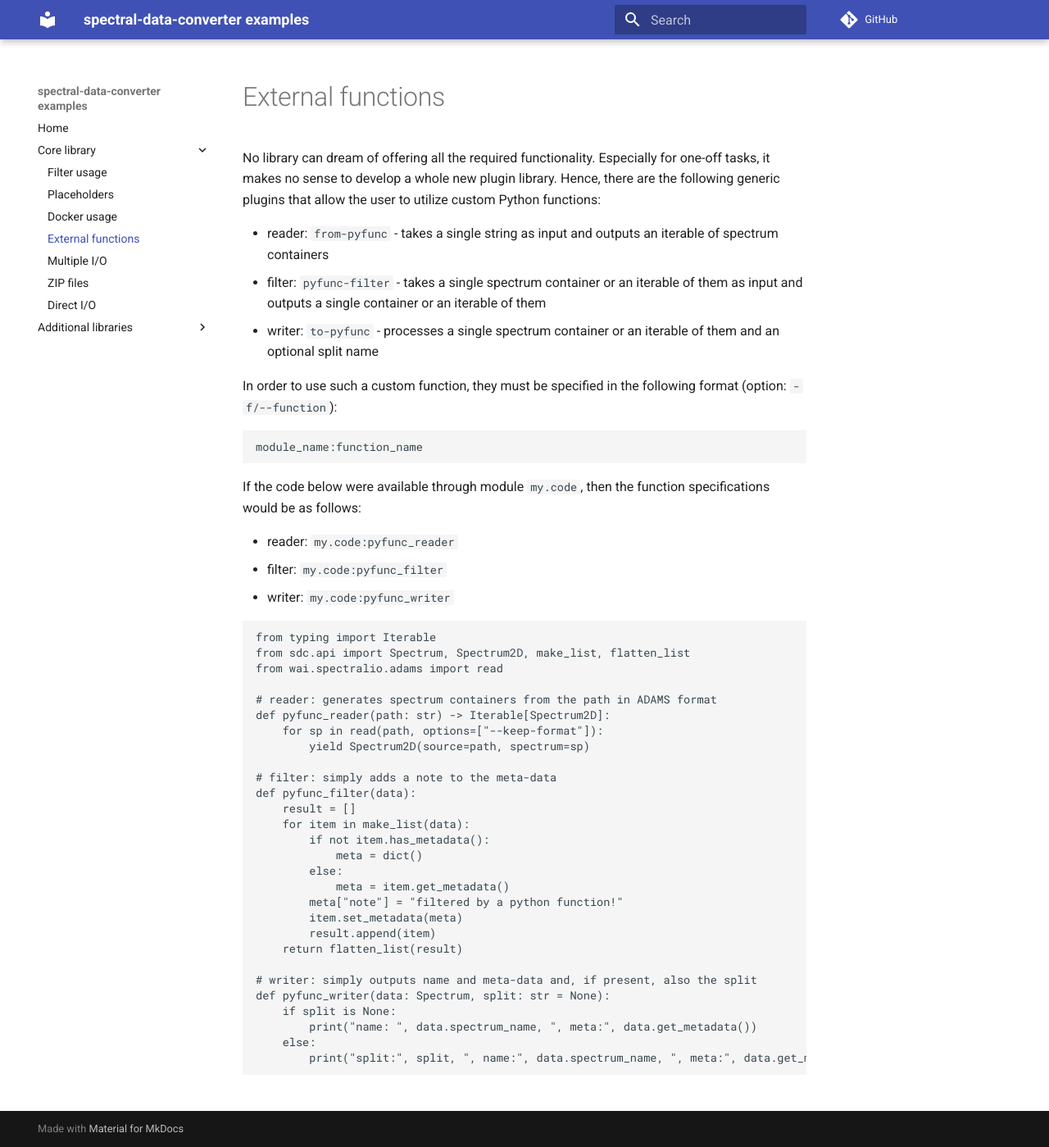
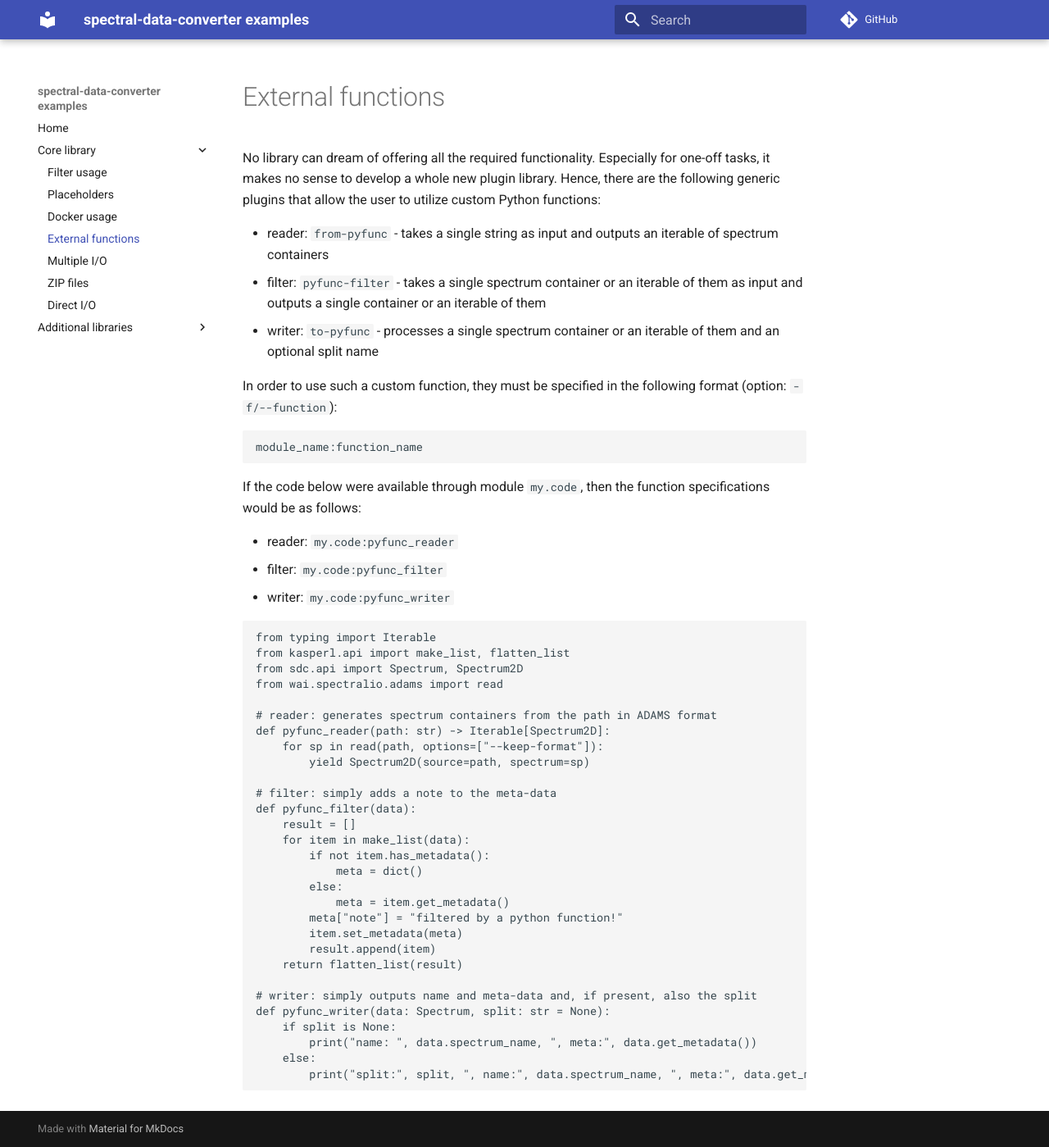
Before and after one commit to waikato-datamining/spectral-data-converter-examples, an MkDocs documentation site: the page built from docs/pyfunc.md, in a window 1280 px wide and 1399 px high. Shown: the whole window at 82% size. Built offline with MkDocs 1.6.1 and Material for MkDocs 9.7.7, drawn with Linux system fonts in a browser that asks for light colours; comment, search, counter and statistics services are not loaded.

Commit message:
switched to kasperl library for base API and generic pipeline plugins

````diff
--- a/docs/pyfunc.md
+++ b/docs/pyfunc.md
@@ -21,7 +21,8 @@ If the code below were available through module `my.code`, then the function spe
 
 ```python
 from typing import Iterable
-from sdc.api import Spectrum, Spectrum2D, make_list, flatten_list
+from kasperl.api import make_list, flatten_list
+from sdc.api import Spectrum, Spectrum2D
 from wai.spectralio.adams import read
 
 # reader: generates spectrum containers from the path in ADAMS format
````
